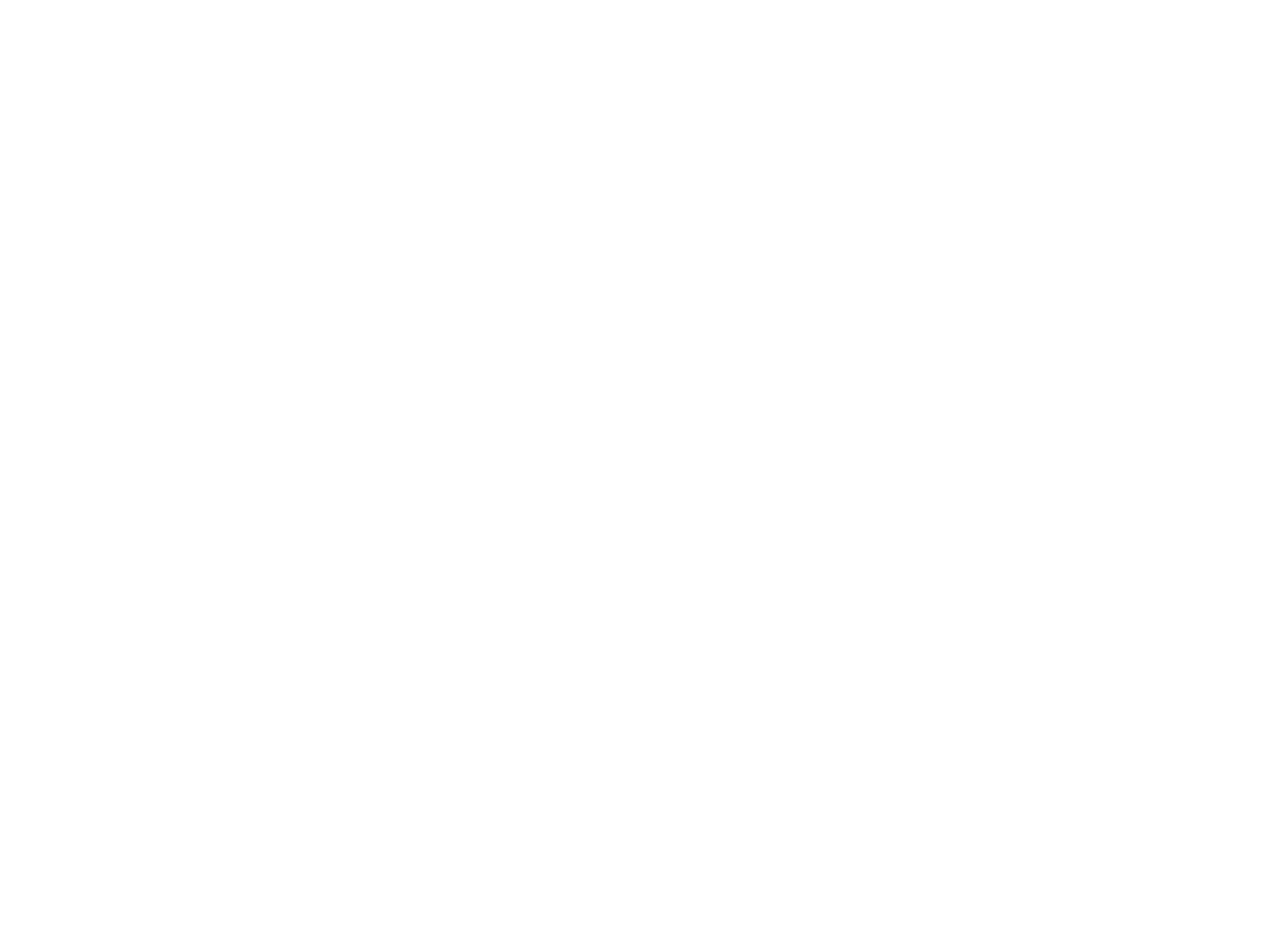
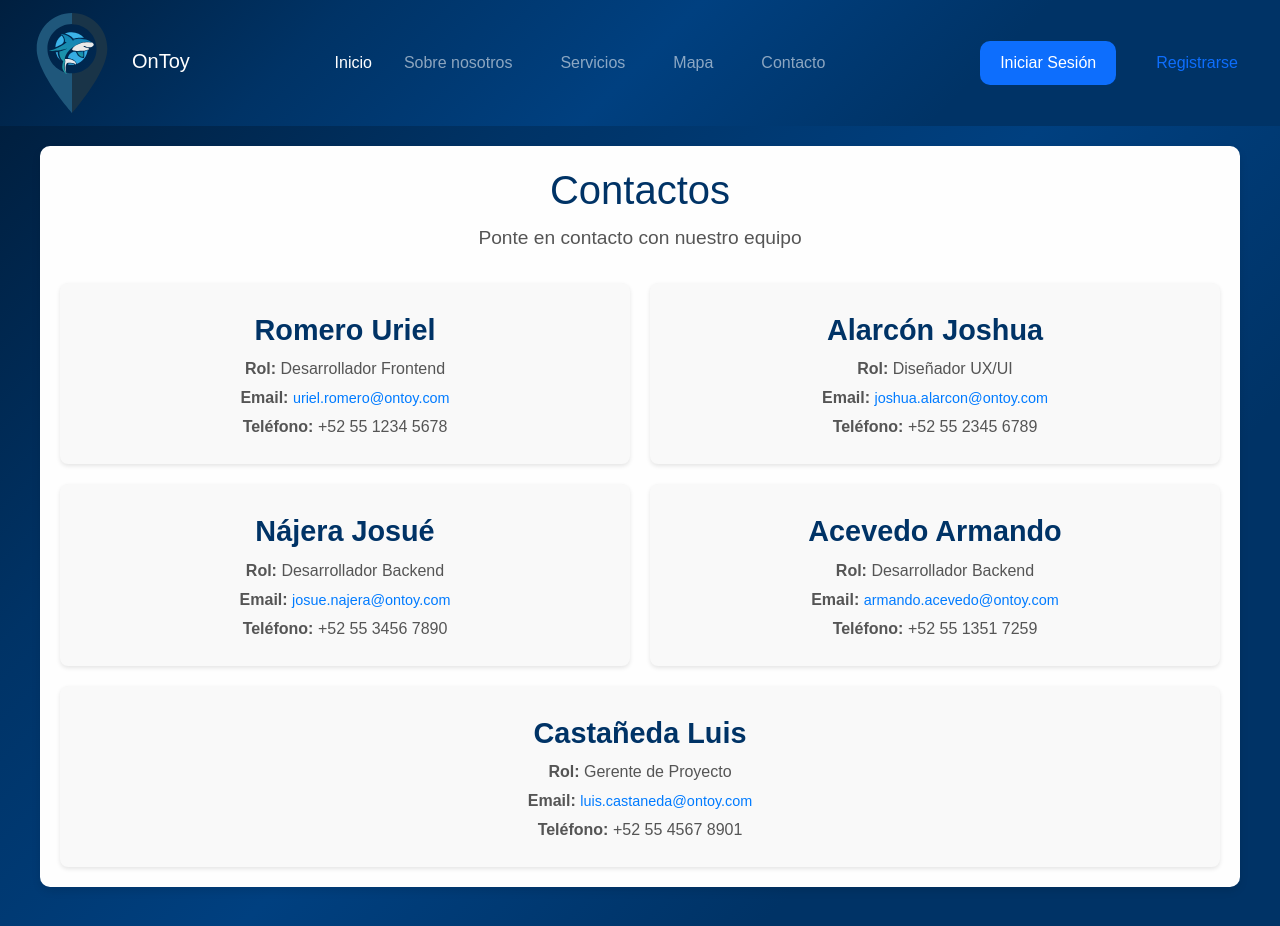
Before and after one commit to LuisAl2589/OntoyReactWeb, a React (Vite) app: page /contactos in a window 1280 px wide. Before the commit this address had no page. Before the commit the page ends 800 px from the top, so only its background shows below. Built offline with nearby package versions, Linux system fonts and the light colour scheme.

Commit message:
Paginas con css

```diff
--- a/src/App.jsx
+++ b/src/App.jsx
@@ -12,6 +12,8 @@ import MapESCOM from './pages/MapESCOM';
 import AdminPanel from './pages/panelAdmin';
 import ListaUsuarios from './pages/ListaUsuarios';
 import EditarUsuario from './pages/EditarUsuario';
+import SobreNosotros from './pages/SobreNosotros';
+import Contactos from './pages/Contactos';
 import LoadPage from './components/LoadPage';
 
 function App() {
@@ -49,6 +51,8 @@ function App() {
           {/* Otras rutas */}
           <Route path="/" element={<Landing />} />
           <Route path="/mapas" element={<MapESCOM />} />
+          <Route path="/sobre" element={<SobreNosotros />} />
+          <Route path="/contactos" element={<Contactos />} />
         </Routes>
       </Router>
     </div>
--- a/src/components/Navbar.jsx
+++ b/src/components/Navbar.jsx
@@ -28,7 +28,7 @@ const AppNavbar = () => {
             <Nav.Link href="#" className="active">
               Inicio
             </Nav.Link>
-            <Nav.Link href="" className="mx-3">
+            <Nav.Link href="/sobre" className="mx-3">
               Sobre nosotros
             </Nav.Link>
             <Nav.Link href="" className="mx-3">
@@ -37,7 +37,7 @@ const AppNavbar = () => {
             <Nav.Link href="/mapa" className="mx-3">
               Mapa
             </Nav.Link>
-            <Nav.Link href="" className="mx-3">
+            <Nav.Link href="/contactos" className="mx-3">
               Contacto
             </Nav.Link>
           </Nav>
--- /dev/null
+++ b/src/pages/Contactos.jsx
@@ -0,0 +1,68 @@
+// ContactPage.jsx
+import React from 'react';
+import './css/contactos.css';
+import AppNavbar from '../components/Navbar';
+
+
+const contacts = [
+  {
+    name: 'Romero Uriel',
+    role: 'Desarrollador Frontend',
+    email: 'uriel.romero@ontoy.com',
+    phone: '+52 55 1234 5678',
+  },
+  {
+    name: 'Alarcón Joshua',
+    role: 'Diseñador UX/UI',
+    email: 'joshua.alarcon@ontoy.com',
+    phone: '+52 55 2345 6789',
+  },
+  {
+    name: 'Nájera Josué',
+    role: 'Desarrollador Backend',
+    email: 'josue.najera@ontoy.com',
+    phone: '+52 55 3456 7890',
+  },
+  {
+    name: 'Acevedo Armando',
+    role: 'Desarrollador Backend',
+    email: 'armando.acevedo@ontoy.com',
+    phone: '+52 55 1351 7259',
+  },
+  {
+    name: 'Castañeda Luis',
+    role: 'Gerente de Proyecto',
+    email: 'luis.castaneda@ontoy.com',
+    phone: '+52 55 4567 8901',
+  },
+];
+
+const ContactPage = () => {
+  return (
+    <div className="w-100">
+      <AppNavbar />
+      <header className="hero-2">
+        <div className="chart-2">
+          <div className="contact-page-container">
+            <div className="contact-header">
+              <h1>Contactos</h1>
+              <p>Ponte en contacto con nuestro equipo</p>
+            </div>
+            <section className="contact-list">
+              {contacts.map((contact, index) => (
+                <div key={index} className="contact-card">
+                  <h2>{contact.name}</h2>
+                  <p><strong>Rol:</strong> {contact.role}</p>
+                  <p><strong>Email:</strong> <a href={`mailto:${contact.email}`}>{contact.email}</a></p>
+                  <p><strong>Teléfono:</strong> {contact.phone}</p>
+                </div>
+              ))}
+            </section>
+          </div>
+        </div>
+      </header>
+    </div>
+  );
+};
+
+export default ContactPage;
--- /dev/null
+++ b/src/pages/SobreNosotros.jsx
@@ -0,0 +1,47 @@
+// AboutUsPage.jsx
+import React from 'react';
+import './css/sobre.css';
+import AppNavbar from '../components/Navbar';
+
+const AboutUsPage = () => {
+  return (
+    <div className="w-100">
+      <AppNavbar />
+      <header className="hero">
+        <div className="chart">
+          <h1>Sobre Nosotros</h1>
+          <p>Conoce más sobre ONToy</p>
+          <section>
+            <h2>¿Quiénes somos?</h2>
+            <p>
+              ONToy es una empresa innovadora dedicada a la creación de herramientas tecnológicas que
+              hacen la vida más sencilla y accesible. Nos especializamos en desarrollar aplicaciones
+              interactivas, como nuestro proyecto actual, un croquis digital de la Escuela Superior
+              de Cómputo (ESCOM), que facilita la navegación y el acceso a información clave del campus.
+            </p>
+          </section>
+          <section className="mission-vision">
+            <div className="mission">
+              <h3>Misión</h3>
+              <p>
+                Nuestra misión es proporcionar soluciones tecnológicas innovadoras que mejoren la
+                experiencia de los usuarios al interactuar con su entorno, promoviendo accesibilidad
+                y eficiencia en la gestión de espacios educativos y empresariales.
+              </p>
+            </div>
+            <div className="vision">
+              <h3>Visión</h3>
+              <p>
+                Ser líderes en el desarrollo de aplicaciones interactivas que transformen la manera
+                en que las personas se relacionan con su entorno, contribuyendo al avance tecnológico
+                en instituciones educativas y más allá.
+              </p>
+            </div>
+          </section>
+        </div>
+      </header>
+    </div>
+  );
+};
+
+export default AboutUsPage;
--- /dev/null
+++ b/src/pages/css/contactos.css
@@ -0,0 +1,83 @@
+/* AboutUsPage.css */
+.hero-2 {
+  display: flex;
+  flex-direction: column;
+  align-items: center;
+  height: 100vh;
+  background: linear-gradient(135deg, #001F3F, #003366, #004080, #003366, #003366);
+}
+
+/* ContactPage.css */
+
+.chart-2 {
+  padding: 20px;
+  background-color: #fefefe;
+  border-radius: 10px;
+  box-shadow: 0 4px 8px rgba(0, 0, 0, 0.1);
+  max-width: 1200px;
+  margin: 20px auto;
+}
+
+.contact-page-container {
+  display: flex;
+  flex-direction: column;
+  align-items: center;
+  gap: 30px;
+}
+
+.contact-header {
+  text-align: center;
+}
+
+.contact-header h1 {
+  font-size: 2.5rem;
+  color: #003366;
+  margin-bottom: 10px;
+}
+
+.contact-header p {
+  font-size: 1.2rem;
+  color: #555;
+  margin: 0;
+}
+
+.contact-list {
+  display: flex;
+  flex-wrap: wrap;
+  gap: 20px;
+  justify-content: center;
+}
+
+.contact-card {
+  flex: 1 1 calc(45% - 20px);
+  background-color: #f9f9f9;
+  padding: 20px;
+  border-radius: 8px;
+  box-shadow: 0 2px 4px rgba(0, 0, 0, 0.1);
+  transition: transform 0.2s ease-in-out;
+}
+
+.contact-card:hover {
+  transform: translateY(-5px);
+}
+
+.contact-card h2 {
+  font-size: 1.8rem;
+  color: #003366;
+  margin-bottom: 10px;
+}
+
+.contact-card p {
+  font-size: 1rem;
+  color: #555;
+  margin: 5px 0;
+}
+
+.contact-card a {
+  color: #007BFF;
+  text-decoration: none;
+}
+
+.contact-card a:hover {
+  text-decoration: underline;
+}
--- /dev/null
+++ b/src/pages/css/sobre.css
@@ -0,0 +1,71 @@
+/* AboutUsPage.css */
+  .hero {
+      display: flex;
+      flex-direction: column;
+      align-items: center;
+      height: 100vh;
+      background: linear-gradient(135deg, #001F3F, #003366, #004080, #003366, #003366);
+  }
+
+  /* Styles for elements inside the chart */
+
+.chart {
+  max-width: 80%;
+  margin: 0 auto;
+  margin-top: 50px;
+  padding: 15px;
+  background-color: #ffffff;
+  border-radius: 10px;
+  box-shadow: 0 4px 8px rgba(0, 0, 0, 0.1);
+  text-align: center;
+}
+
+.chart h1 {
+  font-size: 2.5rem;
+  color: #003366;
+  margin-bottom: 10px;
+  text-align: center;
+}
+
+.chart p {
+  font-size: 1.2rem;
+  color: #555;
+  margin-bottom: 20px;
+  text-align: center;
+}
+
+.chart section {
+  margin-bottom: 20px;
+  text-align: center;
+}
+
+.chart h2 {
+  font-size: 2rem;
+  color: #333;
+  margin-bottom: 10px;
+  text-align: center;
+}
+
+.chart .mission-vision {
+  display: flex;
+  flex-direction: row;
+  gap: 20px;
+}
+
+.chart .mission, .chart .vision {
+  padding: 15px;
+  background-color: #f9f9f9;
+  border-radius: 8px;
+  box-shadow: 0 2px 4px rgba(0, 0, 0, 0.1);
+}
+
+.chart .mission h3, .chart .vision h3 {
+  font-size: 1.5rem;
+  color: #003366;
+  margin-bottom: 8px;
+}
+
+.chart .mission p, .chart .vision p {
+  font-size: 1rem;
+  color: #555;
+}
```
